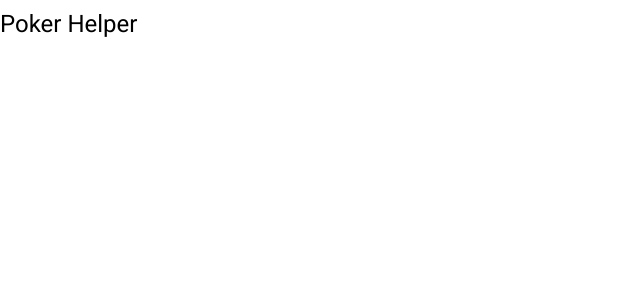
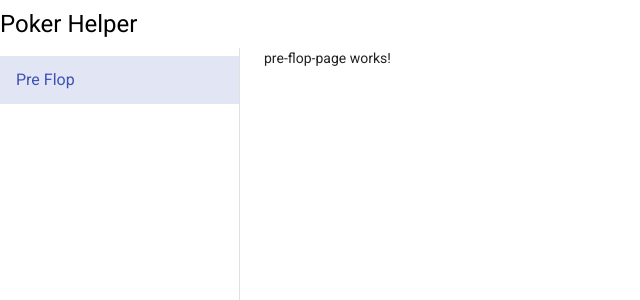
Before and after one commit to VladlenT/poker-helper, an Angular app: page /pre-flop in a window 1280 px wide. Before the commit this address led to /. Shown: the top 300 px of the page, without its empty margins (0-640 px from the left). Built offline with nearby package versions, Linux system fonts and the light colour scheme.

Commit message:
added nav links and pre-flop page

```diff
--- a/angular.json
+++ b/angular.json
@@ -9,17 +9,7 @@
         "@schematics/angular:component": {
           "displayBlock": true,
           "changeDetection": "OnPush",
-          "skipTests": true,
           "style": "scss"
-        },
-        "@schematics/angular:directive": {
-          "skipTests": false
-        },
-        "@schematics/angular:service": {
-          "skipTests": true
-        },
-        "@schematics/angular:pipe": {
-          "skipTests": true
         }
       },
       "root": "",
@@ -35,10 +25,7 @@
             "polyfills": "src/polyfills.ts",
             "tsConfig": "tsconfig.app.json",
             "aot": true,
-            "assets": [
-              "src/favicon.ico",
-              "src/assets"
-            ],
+            "assets": ["src/favicon.ico", "src/assets"],
             "styles": [
               "./node_modules/@angular/material/prebuilt-themes/indigo-pink.css",
               "src/styles.scss"
@@ -100,10 +87,7 @@
             "polyfills": "src/polyfills.ts",
             "tsConfig": "tsconfig.spec.json",
             "karmaConfig": "karma.conf.js",
-            "assets": [
-              "src/favicon.ico",
-              "src/assets"
-            ],
+            "assets": ["src/favicon.ico", "src/assets"],
             "styles": [
               "./node_modules/@angular/material/prebuilt-themes/indigo-pink.css",
               "src/styles.scss"
@@ -114,14 +98,8 @@
         "lint": {
           "builder": "@angular-devkit/build-angular:tslint",
           "options": {
-            "tsConfig": [
-              "tsconfig.app.json",
-              "tsconfig.spec.json",
-              "e2e/tsconfig.json"
-            ],
-            "exclude": [
-              "**/node_modules/**"
-            ]
+            "tsConfig": ["tsconfig.app.json", "tsconfig.spec.json", "e2e/tsconfig.json"],
+            "exclude": ["**/node_modules/**"]
           }
         },
         "e2e": {
--- a/src/app/app.component.html
+++ b/src/app/app.component.html
@@ -2,10 +2,21 @@
   <h1 class="header__title">Poker Helper</h1>
 </header>
 
-<mat-sidenav-container>
-  <mat-sidenav> </mat-sidenav>
+<mat-drawer-container>
+  <mat-drawer mode="side" opened>
+    <mat-nav-list>
+      <a
+        *ngFor="let page of pages"
+        [routerLink]="page.path"
+        mat-list-item
+        routerLinkActive="link-active"
+      >
+        {{ page.data.title }}
+      </a>
+    </mat-nav-list>
+  </mat-drawer>
 
-  <mat-sidenav-content>
+  <mat-drawer-content>
     <router-outlet></router-outlet>
-  </mat-sidenav-content>
-</mat-sidenav-container>
+  </mat-drawer-content>
+</mat-drawer-container>
--- a/src/app/app.component.scss
+++ b/src/app/app.component.scss
@@ -5,11 +5,20 @@
   }
 }
 
-mat-sidenav-container {
+mat-drawer-container {
+  min-height: calc(100vh - 3rem);
   background-color: transparent;
-  min-height: calc(100vh - 3rem);
 }
 
-mat-sidenav {
+mat-drawer-content {
+  padding: 0 1.5rem;
+}
+
+mat-drawer {
   width: 15rem;
 }
+
+.link-active {
+  background: rgba(63, 81, 181, 0.15);
+  color: #3f51b5;
+}
--- a/src/app/app.component.ts
+++ b/src/app/app.component.ts
@@ -1,10 +1,11 @@
 import { Component } from '@angular/core';
+import { pages } from './pages/app-routing.module';
 
 @Component({
   selector: 'app-root',
   templateUrl: './app.component.html',
-  styleUrls: ['./app.component.scss']
+  styleUrls: ['./app.component.scss'],
 })
 export class AppComponent {
-  title = 'poker-helper';
+  pages = pages;
 }
--- a/src/app/material.module.ts
+++ b/src/app/material.module.ts
@@ -1,8 +1,9 @@
 import { NgModule } from '@angular/core';
 import { CommonModule } from '@angular/common';
 import { MatSidenavModule } from '@angular/material/sidenav';
+import { MatListModule } from '@angular/material/list';
 
-const MODULES = [MatSidenavModule];
+const MODULES = [MatSidenavModule, MatListModule];
 
 @NgModule({
   declarations: [],
--- a/src/app/pages/app-routing.module.ts
+++ b/src/app/pages/app-routing.module.ts
@@ -1,10 +1,15 @@
 import { NgModule } from '@angular/core';
 import { Routes, RouterModule } from '@angular/router';
+import { PreFlopPageComponent } from './pre-flop-page/pre-flop-page.component';
 
-const routes: Routes = [];
+export const pages: Routes = [
+  { path: 'pre-flop', component: PreFlopPageComponent, data: { title: 'Pre Flop' } },
+];
+const routes: Routes = [{ path: '', pathMatch: 'full', redirectTo: pages[0].path }, ...pages];
 
 @NgModule({
+  declarations: [PreFlopPageComponent],
   imports: [RouterModule.forRoot(routes)],
-  exports: [RouterModule]
+  exports: [RouterModule],
 })
-export class AppRoutingModule { }
+export class AppRoutingModule {}
--- /dev/null
+++ b/src/app/pages/pre-flop-page/pre-flop-page.component.html
@@ -0,0 +1 @@
+<p>pre-flop-page works!</p>
--- /dev/null
+++ b/src/app/pages/pre-flop-page/pre-flop-page.component.scss
@@ -0,0 +1,3 @@
+:host {
+  display: block;
+}
--- /dev/null
+++ b/src/app/pages/pre-flop-page/pre-flop-page.component.ts
@@ -0,0 +1,16 @@
+import { Component, OnInit, ChangeDetectionStrategy } from '@angular/core';
+
+@Component({
+  selector: 'app-pre-flop-page',
+  templateUrl: './pre-flop-page.component.html',
+  styleUrls: ['./pre-flop-page.component.scss'],
+  changeDetection: ChangeDetectionStrategy.OnPush
+})
+export class PreFlopPageComponent implements OnInit {
+
+  constructor() { }
+
+  ngOnInit(): void {
+  }
+
+}
```
